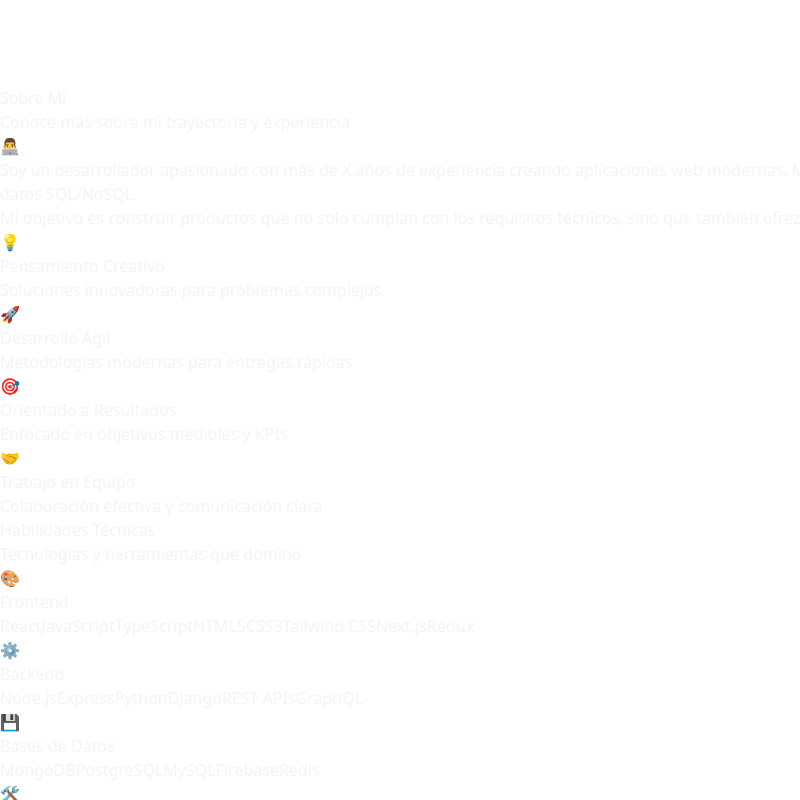
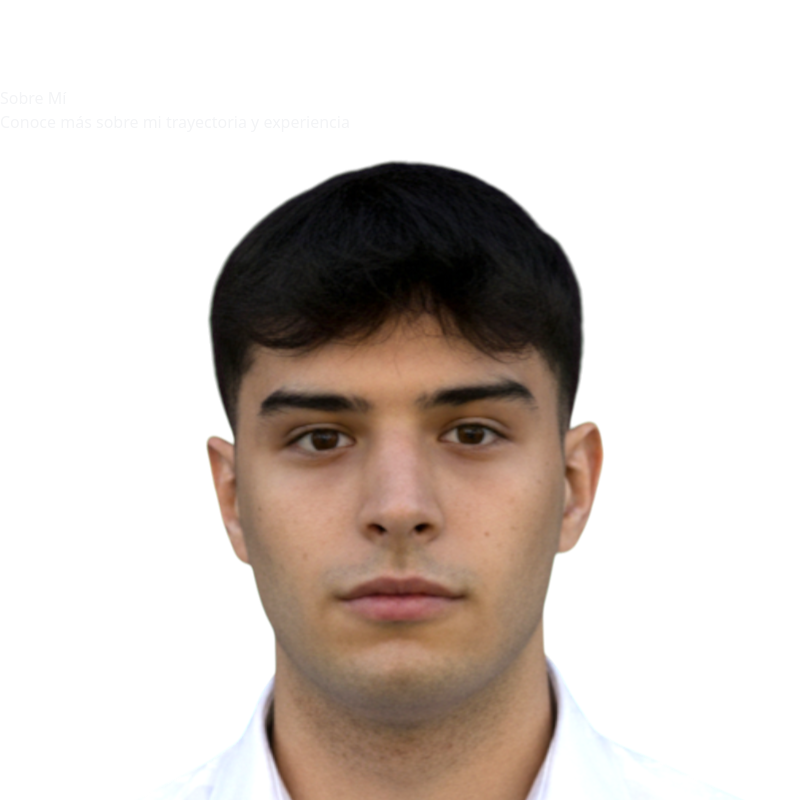
Before and after one commit to medinafdzz/Portfolio, a React (Vite) app: page / in a window 1280 px wide. Shown: the part 2840-3640 px from the top of the page, without its empty margins (0-800 px from the left). Built offline with nearby package versions, Linux system fonts and the light colour scheme.

Commit message:
Cambios enla imagen d el sobre mi

```diff
--- a/src/components/About.jsx
+++ b/src/components/About.jsx
@@ -1,5 +1,5 @@
 import SectionTitle from './SectionTitle';
-import Card from './Card';
+import perfilImg from '../assets/perfil.png';
 
 function About() {
   const features = [
@@ -31,38 +31,64 @@ function About() {
         Sobre Mí
       </SectionTitle>
 
-      <div className="grid md:grid-cols-2 gap-8 items-center">
+      <div className="grid md:grid-cols-2 gap-12 items-center">
         {/* Imagen/Avatar */}
-        <div className="relative group">
-          <div className="absolute inset-0 bg-gradient-to-r from-purple-600 to-pink-600 rounded-2xl blur-2xl opacity-20 group-hover:opacity-30 transition-opacity"></div>
-          <Card className="relative h-96 flex items-center justify-center">
-            <div className="w-48 h-48 bg-gradient-to-br from-purple-500 to-pink-500 rounded-full flex items-center justify-center text-6xl">
-              👨‍💻
+        <div className="relative group flex justify-center">
+          {/* Glow effect de fondo */}
+          <div className="absolute inset-0 bg-gradient-to-r from-purple-600/30 to-pink-600/30 rounded-full blur-3xl opacity-0 group-hover:opacity-100 transition-opacity duration-500"></div>
+
+          {/* Contenedor de la imagen */}
+          <div className="relative">
+            {/* Anillo animado exterior */}
+            <div className="absolute -inset-2 bg-gradient-to-r from-purple-500 via-pink-500 to-purple-500 rounded-full opacity-75 blur-sm group-hover:opacity-100 animate-pulse"></div>
+
+            {/* Círculo con imagen */}
+            <div className="relative w-56 h-56 sm:w-64 sm:h-64 rounded-full overflow-hidden border-2 border-purple-400/50 shadow-2xl shadow-purple-500/20 group-hover:scale-105 transition-all duration-500">
+              <img
+                src={perfilImg}
+                alt="Alejandro Medina - Foto de perfil"
+                className="w-full h-full object-cover object-center scale-110"
+              />
+              {/* Overlay sutil para mejorar contraste */}
+              <div className="absolute inset-0 bg-gradient-to-b from-transparent via-transparent to-purple-900/20"></div>
             </div>
-          </Card>
+
+            {/* Decoración: puntos alrededor*/}
+            <div className="absolute -top-6 -right-6 w-4 h-4 bg-pink-500 rounded-full animate-ping"></div>
+            <div className="absolute -bottom-6 -left-6 w-3 h-3 bg-purple-500 rounded-full animate-ping"></div>
+            <div className="absolute top-4 -right-8 w-3 h-3 bg-blue-400 rounded-full animate-ping"></div>
+            <div className="absolute -top-8 left-16 w-2 h-2 bg-pink-400 rounded-full animate-ping"></div>
+            <div className="absolute bottom-2 -left-8 w-4 h-4 bg-purple-400 rounded-full animate-ping"></div>
+            <div className="absolute -bottom-7 right-20 w-3 h-3 bg-blue-500 rounded-full animate-ping"></div>
+            <div className="absolute top-24 -left-7 w-2 h-2 bg-pink-500 rounded-full animate-ping"></div>
+            <div className="absolute -top-7 right-24 w-3 h-3 bg-purple-500 rounded-full animate-ping"></div>
+            <div className="absolute bottom-20 -right-7 w-2 h-2 bg-blue-400 rounded-full animate-ping"></div>
+          </div>
         </div>
 
         {/* Contenido */}
         <div className="space-y-6">
-          <p className="text-gray-300 text-lg leading-relaxed">
-            Soy un desarrollador apasionado con más de <span className="text-purple-400 font-semibold">X años de experiencia</span> creando
-            aplicaciones web modernas. Me especializo en tecnologías como React, Node.js y bases de datos SQL/NoSQL.
-          </p>
-          <p className="text-gray-400 leading-relaxed">
-            Mi objetivo es construir productos que no solo cumplan con los requisitos técnicos,
-            sino que también ofrezcan experiencias excepcionales a los usuarios.
-          </p>
+          <div className="space-y-4">
+            <p className="text-gray-300 text-lg leading-relaxed">
+              Soy un <span className="text-purple-400 font-semibold">estudiante de Ingeniería en Informática</span> en Tecnologías de la Información,
+              apasionado por crear aplicaciones web modernas y funcionales.
+            </p>
+            <p className="text-gray-400 leading-relaxed">
+              A lo largo de mi formación he desarrollado proyectos en diversos lenguajes de programación, así como diseño web.
+              Soy una persona curiosa, con ganas de aprender y aportar en entornos grupales.
+            </p>
+          </div>
 
           {/* Features Grid */}
           <div className="grid grid-cols-2 gap-4 pt-4">
             {features.map((feature, index) => (
               <div
                 key={index}
-                className="bg-white/5 border border-white/10 rounded-xl p-4 hover:bg-white/10 transition-all duration-300"
+                className="bg-white/5 border border-white/10 rounded-xl p-4 hover:bg-purple-500/10 hover:border-purple-500/30 transition-all duration-300 group/card"
               >
-                <div className="text-3xl mb-2">{feature.icon}</div>
-                <h3 className="font-semibold text-white mb-1">{feature.title}</h3>
-                <p className="text-sm text-gray-400">{feature.description}</p>
+                <div className="text-3xl mb-2 group-hover/card:scale-110 transition-transform">{feature.icon}</div>
+                <h3 className="font-semibold text-white mb-1 text-sm">{feature.title}</h3>
+                <p className="text-xs text-gray-400">{feature.description}</p>
               </div>
             ))}
           </div>
```
Also changed, not shown: src/assets/perfil.png (added).
